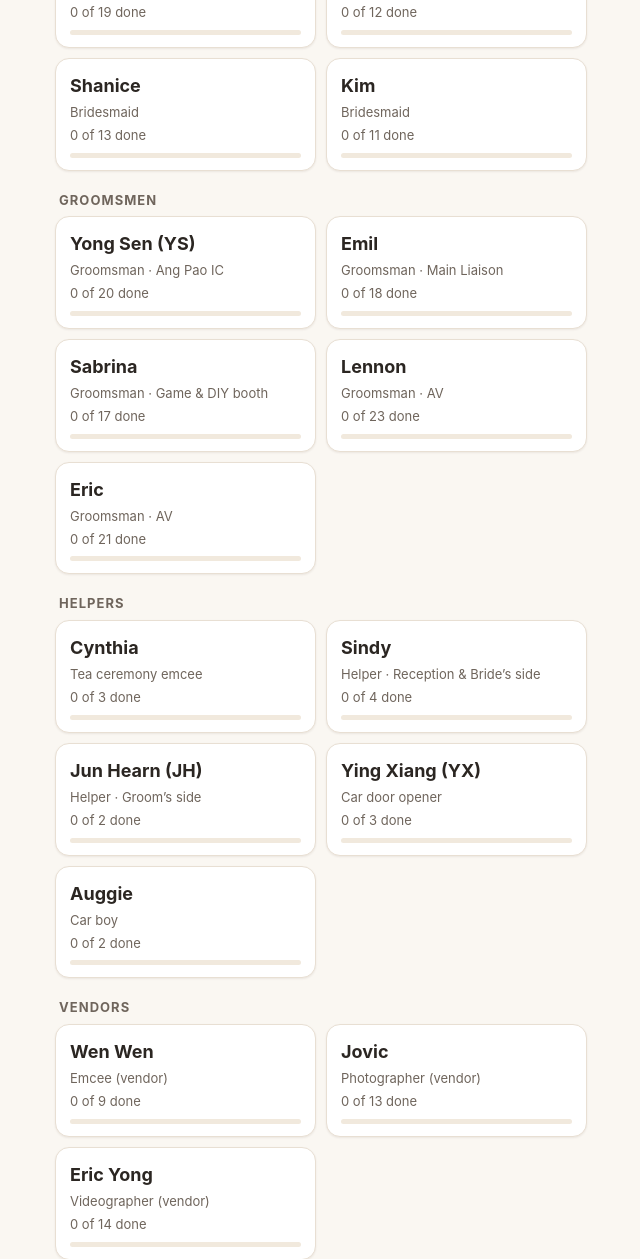
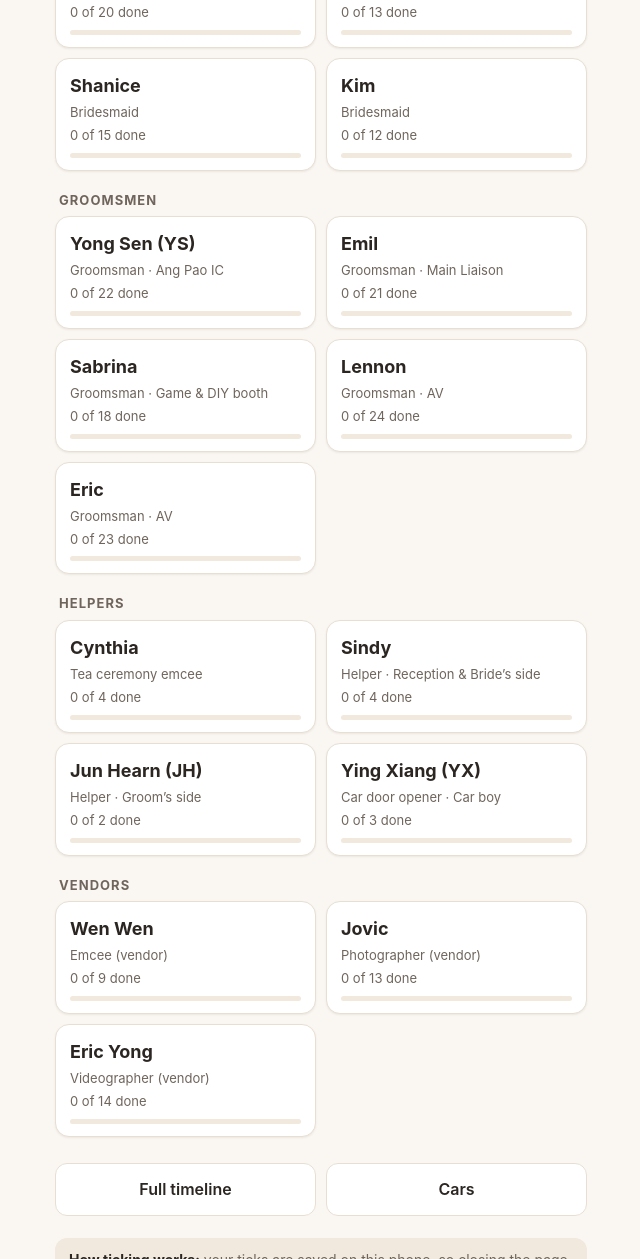
Before and after one commit to emil-yong/Wilson-Angelia, a plain HTML site: page index.html in a window 1280 px wide. Shown: the part 497-1756 px from the top of the page, without its empty margins (319-959 px from the left). Drawn offline with Linux system fonts and the light colour scheme.

Commit message:
Add files via upload
update

```diff
--- a/index.html
+++ b/index.html
@@ -152,8 +152,7 @@ var PEOPLE = {
   "Cynthia":   {name:"Cynthia",      role:"Tea ceremony emcee",           grp:"Helpers",      full:"Cynthia Lim"},
   "Sindy":     {name:"Sindy",        role:"Helper · Reception & Bride’s side", grp:"Helpers", full:"Sindy Lim"},
   "Jun-Hearn": {name:"Jun Hearn (JH)",role:"Helper · Groom’s side",       grp:"Helpers",      full:"Jun Hearn"},
-  "Ying-Xiang":{name:"Ying Xiang (YX)",role:"Car door opener",            grp:"Helpers",      full:"Ying Xiang"},
-  "Auggie":    {name:"Auggie",       role:"Car boy",                      grp:"Helpers",      full:"Auggie"},
+  "Ying-Xiang":{name:"Ying Xiang (YX)",role:"Car door opener · Car boy",            grp:"Helpers",      full:"Ying Xiang"},
   "Wen-Wen":   {name:"Wen Wen",      role:"Emcee (vendor)",               grp:"Vendors",      full:"Ong Wenwen"},
   "Jovic":     {name:"Jovic",        role:"Photographer (vendor)",        grp:"Vendors",      full:"Jovic"},
   "Eric-Yong": {name:"Eric Yong",    role:"Videographer (vendor)",        grp:"Vendors",      full:"Eric Yong"}
@@ -182,7 +181,7 @@ var GCIC2 = {a:["Gatecrash IC: you and Yuri run the games."]};
 var PICS = {a:["Take pictures, videos and BTS vlogs."]};
 var EV = [
 {id:"pack", t:0, label:"Night before", place:"At home", ph:"A", title:"Pack your gear",
- who:["Lennon","Yong-Sen","Sindy","Cynthia"],
+ who:["Yong-Sen","Sindy","Cynthia"],
  s:["Bring your laptop and charger (for the reception registration counter)."],
  per:{"Cynthia":{s:["Bring your iPad."]}}},
 
@@ -198,9 +197,15 @@ var EV = [
 {id:"gm-arrive", t:345, label:"5:45 AM", place:"Groom’s House", ph:"B", title:"Arrive at Groom’s House & load the car",
  who:["GM"],
  s:["Reach the Groom’s House by 5:45 AM, prepare and stand by.","Have a simple breakfast.","Load the car with the deco things (pack in boxes and label each box)."],
- b:["12 oranges in a red basket/tray","7 angbaos (for the car boy and the gatecrash)","Bridal bouquet and boutonniere"],
+ b:["12 oranges in a red basket/tray","4 pig trotter cans","7 angbaos (for the car boy and the gatecrash)","Bridal bouquet and boutonniere"],
  per:{"Emil":{a:["Tie the flowers on the groomsmen’s car."]},
       "Yong-Sen":{a:["Ang Pao IC: you look after the 7 angbaos."]}}},
+
+{id:"phone", t:346, label:"All day", place:"Groom’s House", ph:"B", title:"Wilson’s phone stays with Yong Sen",
+ who:["Wilson","Yong-Sen"],
+ s:["!Wilson’s phone is kept with Yong Sen."],
+ per:{"Wilson":{s:["!Give your phone to Yong Sen — he keeps it with him for the day."]},
+      "Yong-Sen":{s:["!Keep Wilson’s phone with you for the whole day."]}}},
 
 {id:"vendors-arrive", t:360, label:"6:00 AM", place:"Bride’s House", ph:"B", title:"Photographer & videographer arrive",
  who:["Jovic","Eric-Yong","Shanice","Angelia"],
@@ -226,21 +231,19 @@ var EV = [
       "Kim":PICS,"Shanice":PICS}},
 
 {id:"car-door", t:390, label:"6:30 AM", place:"Downstairs at Bride’s House", ph:"B", title:"Stand by for the groom’s arrival",
- who:["Ying-Xiang","Auggie","Jovic","Eric-Yong"],
+ who:["Ying-Xiang","Jovic","Eric-Yong"],
  s:["Stand by downstairs."],
- per:{"Ying-Xiang":{s:["Car door opener: stand by downstairs to open the bridal car door as soon as the groom arrives."]},
-      "Auggie":{s:["Car boy: stand by downstairs.","Hold 2 oranges to welcome Wilson."], b:["2 oranges"]},
+ per:{"Ying-Xiang":{s:["Car door opener and car boy: stand by downstairs to open the bridal car door as soon as the groom arrives.","Hold 2 oranges to welcome Wilson."], b:["2 oranges"]},
       "Jovic":{s:["Stand by downstairs to photograph the groom’s arrival."]},
       "Eric-Yong":{s:["Stand by downstairs to film the groom’s arrival."]}}},
 
 {id:"arrive-bh", t:400, label:"6:40 AM", place:"Bride’s House", ph:"B", title:"Groom’s party arrives — MUST be there by 6:40",
- who:["Wilson","GM","Auggie","Ying-Xiang","Jovic","Eric-Yong"],
+ who:["Wilson","GM","Ying-Xiang","Jovic","Eric-Yong"],
  s:["Be at the Bride’s House by 6:40 AM."],
  per:{"Wilson":{s:["!Reach the Bride’s House by 6:40 AM (needed for photos and video).","The car boy opens the bridal car door and gives you 2 oranges.","Give the angbaos to the car boy and leave the 2 oranges in the bridal car."]},
       "GM":{s:["Honk when you arrive — all cars honk.","Park the car and get ready to start the gatecrash games."]},
       "Yong-Sen":{a:["Make sure Wilson has the angbaos for the car boy."]},
-      "Auggie":{s:["Open the bridal car door.","Give the 2 oranges to Wilson.","Receive the angbao from the groom."]},
-      "Ying-Xiang":{s:["Open the bridal car door (car door opener)."]},
+      "Ying-Xiang":{s:["Open the bridal car door.","Give the 2 oranges to Wilson.","Receive the angbao from the groom.","Then take the oranges and the pig trotter cans up to the Bride’s House."]},
       "Jovic":{s:["Photograph the arrival and the car-door moment."]},
       "Eric-Yong":{s:["Film the arrival and the car-door moment."]}}},
 
@@ -358,6 +361,14 @@ var EV = [
  who:["Eric","Lennon"],
  s:["Check the AV system in the Hotel Ballroom and on Level 2."]},
 
+{id:"coord-meet", t:659, label:"11:00 AM", place:"Hotel Ballroom", ph:"E", title:"Main coordinator meeting",
+ who:["Emil","Cynthia","Eric","Lennon"],
+ s:["Meet at the hotel ballroom with the banquet manager and the emcee (Cynthia)."],
+ per:{"Emil":{s:["Main coordinator meeting at the hotel ballroom, with Cynthia (emcee), Eric and Lennon (AV) and the banquet manager.","Check with the video coordinator together with AV (Eric and Lennon)."]},
+      "Eric":{s:["Main coordinator meeting at the hotel ballroom, with Emil, Cynthia (emcee) and the banquet manager.","Check with the video coordinator together with Emil (AV)."]},
+      "Lennon":{s:["Main coordinator meeting at the hotel ballroom, with Emil, Cynthia (emcee) and the banquet manager.","Check with the video coordinator together with Emil (AV)."]},
+      "Cynthia":{s:["Main coordinator meeting at the hotel ballroom, with Emil, Eric, Lennon (AV) and the banquet manager."]}}},
+
 {id:"lunch-vendors", t:660, label:"By 11:45 AM", place:"Hotel", ph:"E", title:"Order lunch for the vendors",
  who:["Mindy"],
  s:["Order lunch for the vendors — it must arrive by 11:45 AM.","Lunch is for the videographer, photographer, emcee and live band."]},
@@ -368,10 +379,8 @@ var EV = [
  per:{"Wilson":{s:["Tea ceremony with both families, in Kua.","Family photo of both sides at the end."]},
       "Angelia":{s:["Tea ceremony with both families, in Kua.","Family photo of both sides at the end."]},
       "Cynthia":{s:["Emcee the tea ceremony.","Use the list of names (ranked by adult, not by name) and the simple script."],
-                 b:["Disposable cups","List of names (by rank of the adult)","iPad"],
-                 flag:"The run-down also says “Yuri to Emcee”, but the Roles tab names you. Confirm with GM."},
-      "Yuri":{s:["Coordinator: keep the tea ceremony running smoothly."],
-              flag:"The run-down says “Yuri to Emcee”, but the Roles tab names Cynthia as emcee and you as coordinator. Confirm with GM."},
+                 b:["Disposable cups","List of names (by rank of the adult)","iPad"]},
+      "Yuri":{s:["Coordinator: keep the tea ceremony running smoothly."]},
       "Jolene":{s:["Coordinator: keep the tea ceremony running smoothly.","Ang Pao IC (in): take and note the angbaos (AP) received, with YS."]},
       "Yong-Sen":{s:["Take and note the angbaos (AP) received, with Jolene.","Ang Pao IC (out): handle the angbaos to be given out."]},
       "Sindy":{s:["Confirm who is coming and update the list of names.","Coordinate the Bride’s side so everyone moves smoothly."], b:["Disposable cups","Updated list of names"]},
@@ -389,7 +398,8 @@ var EV = [
  who:["Yong-Sen","Lennon","Sindy","Jolene","Shanice"],
  s:["Tea ceremony guests register at the reception; other guests start arriving."],
  per:{"Yong-Sen":{s:["Groom’s side counter: register guests, collect angbaos, issue parking coupons."], b:["Laptop + charger","Pens"]},
-      "Lennon":{s:["Groom’s side counter: register guests, collect angbaos, issue parking coupons."], b:["Laptop + charger","Pens"]},
+      "Lennon":{s:["Groom’s side counter: register guests, collect angbaos, issue parking coupons.","Use Wilson’s laptop — you don’t need to bring your own."], b:["Pens"],
+                flag:"The updated sheet says “To use Wilson laptop” — confirm with GM who brings it to the hotel."},
       "Sindy":{s:["Bride’s side counter: register guests, collect angbaos, issue parking coupons."], b:["Laptop + charger","Pens"]},
       "Jolene":{s:["Bride’s side counter: register guests, collect angbaos, issue parking coupons."], b:["Pens"],
                 flag:"The run-down puts you on the Bride’s-side counter; the Roles tab lists Shanice for reception duties. Confirm with GM."},
@@ -407,12 +417,16 @@ var EV = [
 
 {id:"liaison", t:723, label:"12:00 PM", place:"Hotel", ph:"F", title:"Main Liaison",
  who:["Emil"],
- s:["You are the main liaison for the hotel and vendors during the cocktail and banquet.","Hotel Sales Manager: Leanne Kian."]},
+ s:["You are the main liaison for the hotel and vendors during the cocktail and banquet.","Hotel Sales Manager: Leanne Kian.","There are 42 bottles of wine in total — they must all be consumed by the end of the event."]},
 
 {id:"emcee-arrive", t:745, label:"By 12:25 PM", place:"Hotel", ph:"F", title:"Emcee arrives",
  who:["Mindy","Wen-Wen"],
  s:["!Arrive by 12:25 PM."],
  per:{"Mindy":{s:["Make sure the emcee (Wen Wen) arrives by 12:25 PM."]}}},
+
+{id:"usher", t:750, label:"12:30 PM", place:"Hotel Ballroom", ph:"F", title:"Doors open — usher guests in",
+ who:["BM","GM"],
+ s:["The ballroom doors will open — help usher the guests in."]},
 
 {id:"angbao-box", t:760, label:"Before 12:45 PM", place:"Ballroom", ph:"F", title:"Bring the angbao box in",
  who:["Yong-Sen","Sindy"],
@@ -425,6 +439,12 @@ var EV = [
       "Eric":{s:["AV: coordinate with Wen Wen for the first march-in."]},
       "Lennon":{s:["AV: coordinate with Wen Wen for the first march-in."]}}},
 
+{id:"liaison2", t:766, label:"12:45 PM on", place:"Hotel Ballroom", ph:"G", title:"Main Liaison for the banquet",
+ who:["Shanice","Emil"],
+ s:["You and Emil are the main liaison for the banquet.","There are 42 bottles of wine in total — they must all be consumed by the end of the event."],
+ per:{"Shanice":{s:["You and Emil are the main liaison for the banquet — Emil is your partner for this.","There are 42 bottles of wine in total — they must all be consumed by the end of the event."]},
+      "Emil":{s:["You and Shanice are the main liaison for the banquet.","There are 42 bottles of wine in total — they must all be consumed by the end of the event."]}}},
+
 {id:"diy", t:770, label:"During the banquet", place:"Hotel Ballroom", ph:"G", title:"Look after the DIY booth",
  who:["Sabrina","Mindy"],
  s:["DIY Booth IC: look after the DIY station and the photobooth.","Photobooth vendor: Boon Hock."]},
@@ -435,7 +455,7 @@ var EV = [
  per:{"Wen-Wen":{s:["Host the Kahoot quiz."]},
       "Wilson":{s:["Give out the prizes to the Kahoot winners, with Angelia."]},
       "Angelia":{s:["Give out the prizes to the Kahoot winners, with Wilson."]},
-      "Emil":{s:["Stand by with the prizes (3 prizes)."]},
+      "Emil":{s:["Stand by with the prizes (3 prizes).","The couple will give out the prizes."]},
       "Sabrina":{s:["Game IC: support the emcee and Emil with the games."]},
       "Eric":{s:["AV: assist the emcee (press the buttons)."]},
       "Lennon":{s:["AV: assist the emcee (press the buttons)."]}}},
@@ -453,7 +473,7 @@ var EV = [
  who:["Wen-Wen","Emil","Sabrina"],
  s:["Guess the Song game."],
  per:{"Wen-Wen":{s:["Host the Guess the Song game and give out the prize."]},
-      "Emil":{s:["Stand by with the prizes."]},
+      "Emil":{s:["Stand by with the prizes.","The emcee will give out the prize."]},
       "Sabrina":{s:["Game IC: support the emcee."]}}},
 
 {id:"march2", t:840, label:"2:00 PM", place:"Outside the Grand Ballroom", ph:"G", title:"Stand by for the second march-in (Course #4)",
@@ -461,8 +481,8 @@ var EV = [
  s:["Second march-in."],
  per:{"Wilson":{s:["!Get ready outside the Grand Ballroom at 2:00 PM.","2:05 PM — second march-in, with the march-in song.","Go straight to the stage for the champagne pouring and lover’s toast, followed by the traditional Yum Sheng."]},
       "Angelia":{s:["!Get ready outside the Grand Ballroom at 2:00 PM.","2:05 PM — second march-in, with the march-in song.","Go straight to the stage for the champagne pouring and lover’s toast, followed by the traditional Yum Sheng."]},
-      "BM":{s:["!Be ready along the aisle by 2:00 PM."], b:["Party poppers"]},
-      "GM":{s:["!Be ready along the aisle by 2:00 PM."], b:["Party poppers"]},
+      "BM":{s:["!Be ready along the aisle by 2:00 PM.","!Point the bubble gun upwards."], b:["Bubble gun"]},
+      "GM":{s:["!Be ready along the aisle by 2:00 PM.","!Point the bubble gun upwards."], b:["Bubble gun"]},
       "Wen-Wen":{s:["Announce the arrival of the groom and bride."]},
       "Eric":{s:["AV: play the second march-in song at 2:05 PM."]},
       "Lennon":{s:["AV: play the second march-in song at 2:05 PM."]}}},
```
